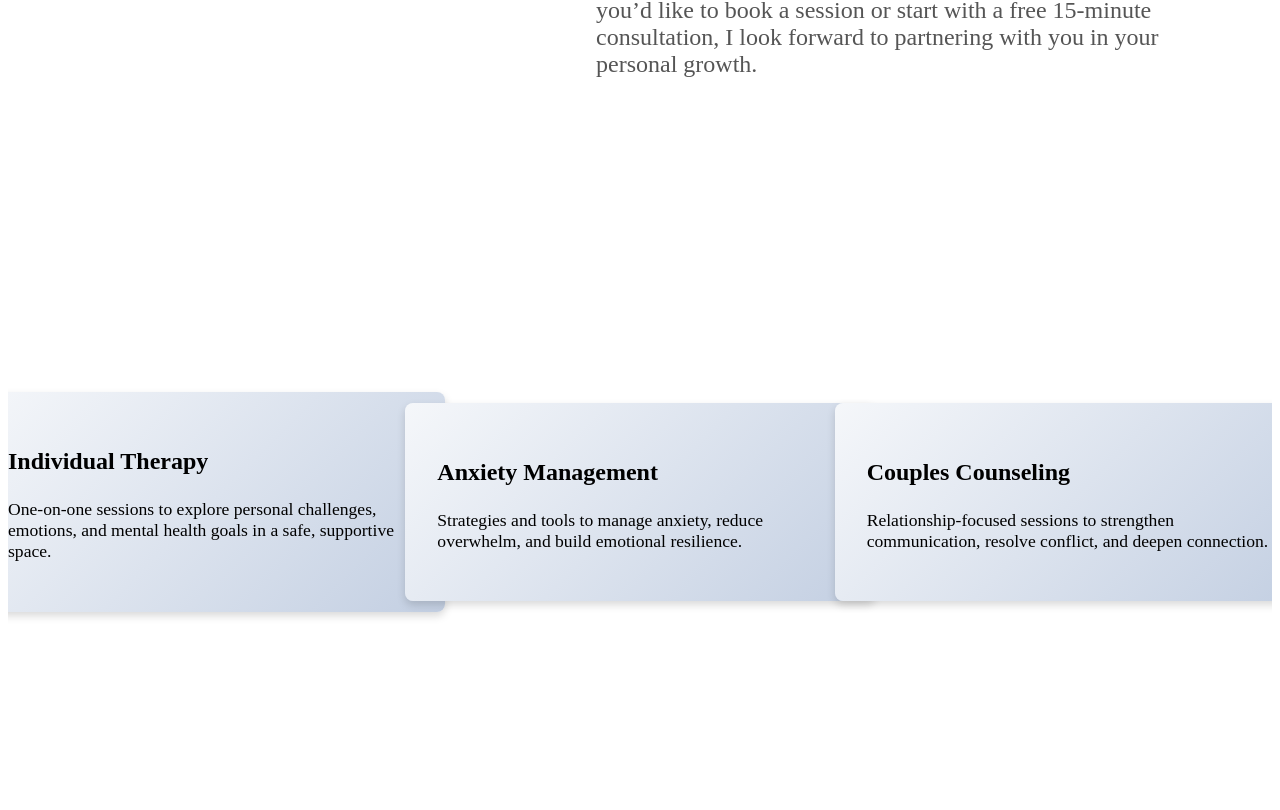
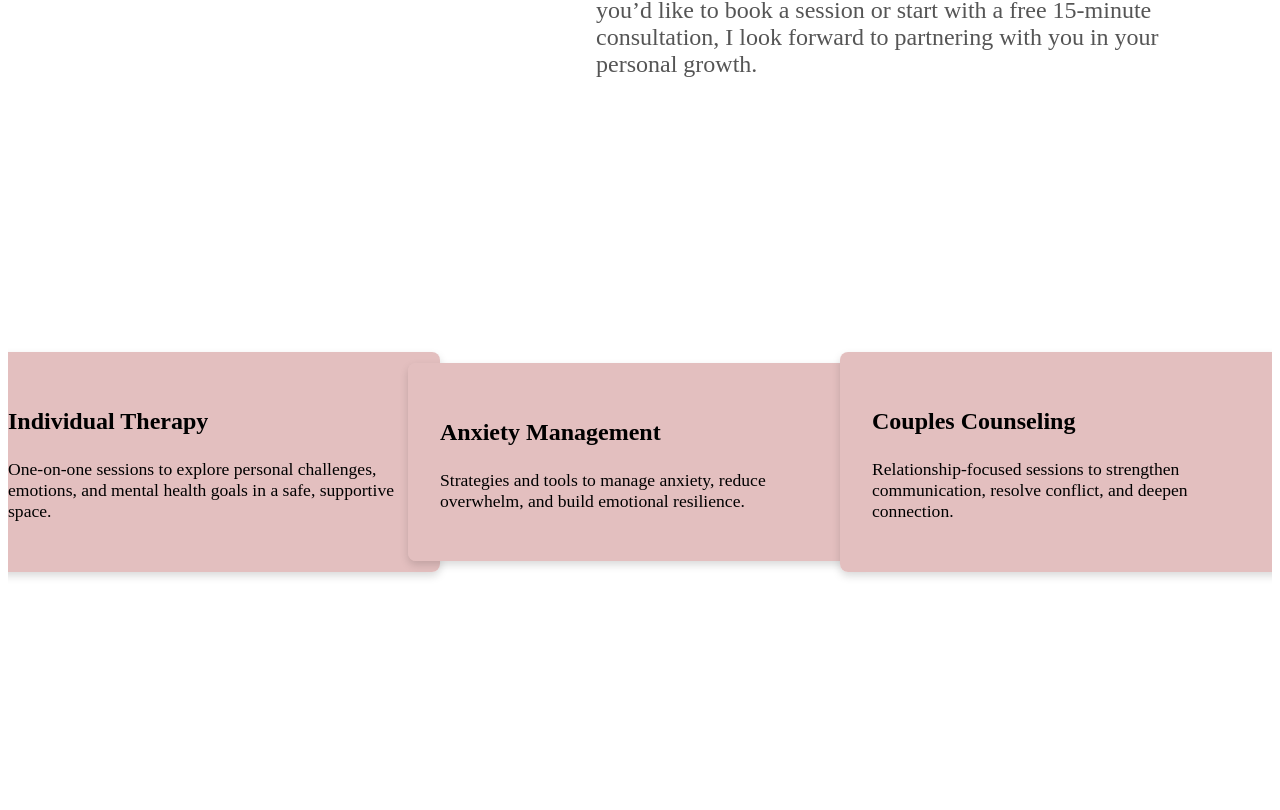
Before and after one commit to dhruvshah1093/soul-solace, a Vue app: page / in a window 1280 px wide. Shown: the part 1450-2260 px from the top of the page. Built offline with nearby package versions, Linux system fonts and the light colour scheme.

Commit message:
Adjust service section layout

```diff
--- a/src/App.vue
+++ b/src/App.vue
@@ -142,10 +142,12 @@ nav a.active {
 #services.service-grid {
   display: grid;
   grid-template-columns: repeat(auto-fit, minmax(250px, 1fr));
-  gap: 1.5rem;
+  gap: 2rem;
   justify-items: center;
   align-items: center;
-  min-height: 90vh;
+  justify-content: space-evenly;
+  align-content: space-evenly;
+  min-height: 80vh;
   width: 100%;
 }
 #about {
--- a/src/components/ServiceCard.vue
+++ b/src/components/ServiceCard.vue
@@ -11,7 +11,7 @@ defineProps(['title', 'description'])
 
 <style scoped>
 .card {
-  background: linear-gradient(135deg, #f5f7fa, #c3cfe2);
+  background: linear-gradient(135deg, #e3bfbf, #e3bfbf);
   box-shadow: 0 4px 8px rgba(0, 0, 0, 0.15);
   padding: 2rem;
   border-radius: 8px;
```
